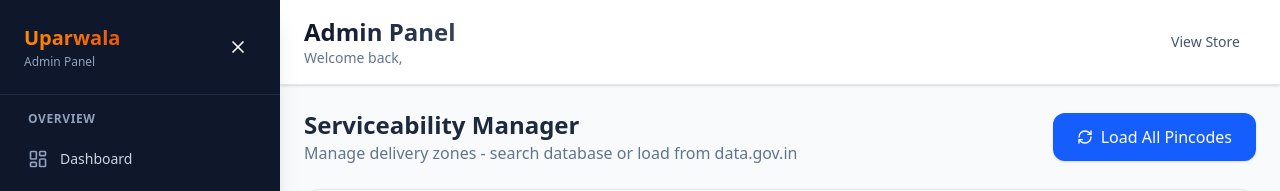
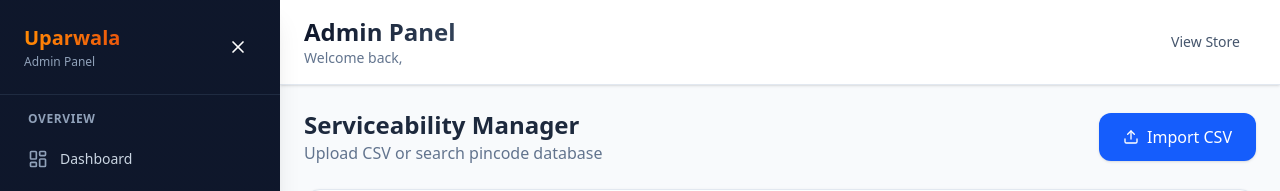
Before and after one commit to niravGanatra/uparwala, a React (Vite) app in the folder frontend/: page /admin/serviceability in a window 1280 px wide. Shown: the top 191 px of the page. Built offline with nearby package versions, Linux system fonts and the light colour scheme; no server answers.

Commit message:
feat: Replace API fetch with CSV upload button in admin UI

```diff
--- a/frontend/src/pages/admin/ServiceabilityManager.jsx
+++ b/frontend/src/pages/admin/ServiceabilityManager.jsx
@@ -1,5 +1,5 @@
-import { useState, useEffect } from 'react';
-import { Search, Filter, Save, CheckCircle, XCircle, RefreshCw } from 'lucide-react';
+import { useState, useEffect, useRef } from 'react';
+import { Search, Filter, Save, CheckCircle, XCircle, RefreshCw, Upload } from 'lucide-react';
 import api from '../../services/api';
 import { Button } from '../../components/ui/button';
 import { Input } from '../../components/ui/input';
@@ -9,8 +9,9 @@ const ServiceabilityManager = () => {
     const [pincodes, setPincodes] = useState([]);
     const [loading, setLoading] = useState(true);
     const [refreshing, setRefreshing] = useState(false);
-    const [bulkLoading, setBulkLoading] = useState(false);
+    const [uploading, setUploading] = useState(false);
     const [search, setSearch] = useState('');
+    const fileInputRef = useRef(null);
     const [page, setPage] = useState(1);
     const [totalPages, setTotalPages] = useState(1);
 
@@ -80,17 +81,33 @@ const ServiceabilityManager = () => {
         }
     };
 
-    const handleBulkLoad = async () => {
-        setBulkLoading(true);
+    const handleFileUpload = async (event) => {
+        const file = event.target.files?.[0];
+        if (!file) return;
+
+        if (!file.name.endsWith('.csv')) {
+            toast.error('Please upload a CSV file');
+            return;
+        }
+
+        setUploading(true);
+        const formData = new FormData();
+        formData.append('file', file);
+
         try {
-            const response = await api.post('/orders/admin/serviceability/bulk_load/', { limit: 1000 });
+            const response = await api.post('/orders/admin/serviceability/upload_csv/', formData, {
+                headers: { 'Content-Type': 'multipart/form-data' }
+            });
             toast.success(response.data.message);
             fetchPincodes(); // Reload the list
         } catch (error) {
-            console.error('Bulk load failed:', error);
-            toast.error('Failed to load pincodes');
+            console.error('CSV upload failed:', error);
+            toast.error('Failed to upload CSV');
         } finally {
-            setBulkLoading(false);
+            setUploading(false);
+            if (fileInputRef.current) {
+                fileInputRef.current.value = ''; // Reset file input
+            }
         }
     };
 
@@ -123,16 +140,25 @@ const ServiceabilityManager = () => {
             <div className="flex justify-between items-center">
                 <div>
                     <h1 className="text-2xl font-bold text-slate-800">Serviceability Manager</h1>
-                    <p className="text-slate-500">Manage delivery zones - search database or load from data.gov.in</p>
+                    <p className="text-slate-500">Upload CSV or search pincode database</p>
                 </div>
-                <Button
-                    onClick={handleBulkLoad}
-                    disabled={bulkLoading}
-                    className="bg-blue-600 hover:bg-blue-700 text-white"
-                >
-                    <RefreshCw className={`h-4 w-4 mr-2 ${bulkLoading ? 'animate-spin' : ''}`} />
-                    {bulkLoading ? 'Loading...' : 'Load All Pincodes'}
-                </Button>
+                <div>
+                    <input
+                        type="file"
+                        ref={fileInputRef}
+                        accept=".csv"
+                        onChange={handleFileUpload}
+                        style={{ display: 'none' }}
+                    />
+                    <Button
+                        onClick={() => fileInputRef.current?.click()}
+                        disabled={uploading}
+                        className="bg-blue-600 hover:bg-blue-700 text-white"
+                    >
+                        <Upload className={`h-4 w-4 mr-2 ${uploading ? 'animate-spin' : ''}`} />
+                        {uploading ? 'Uploading...' : 'Import CSV'}
+                    </Button>
+                </div>
             </div>
 
             {/* Filters */}
```
Also changed, not shown: 1 other file (tests, documents, lock files or other folders).
